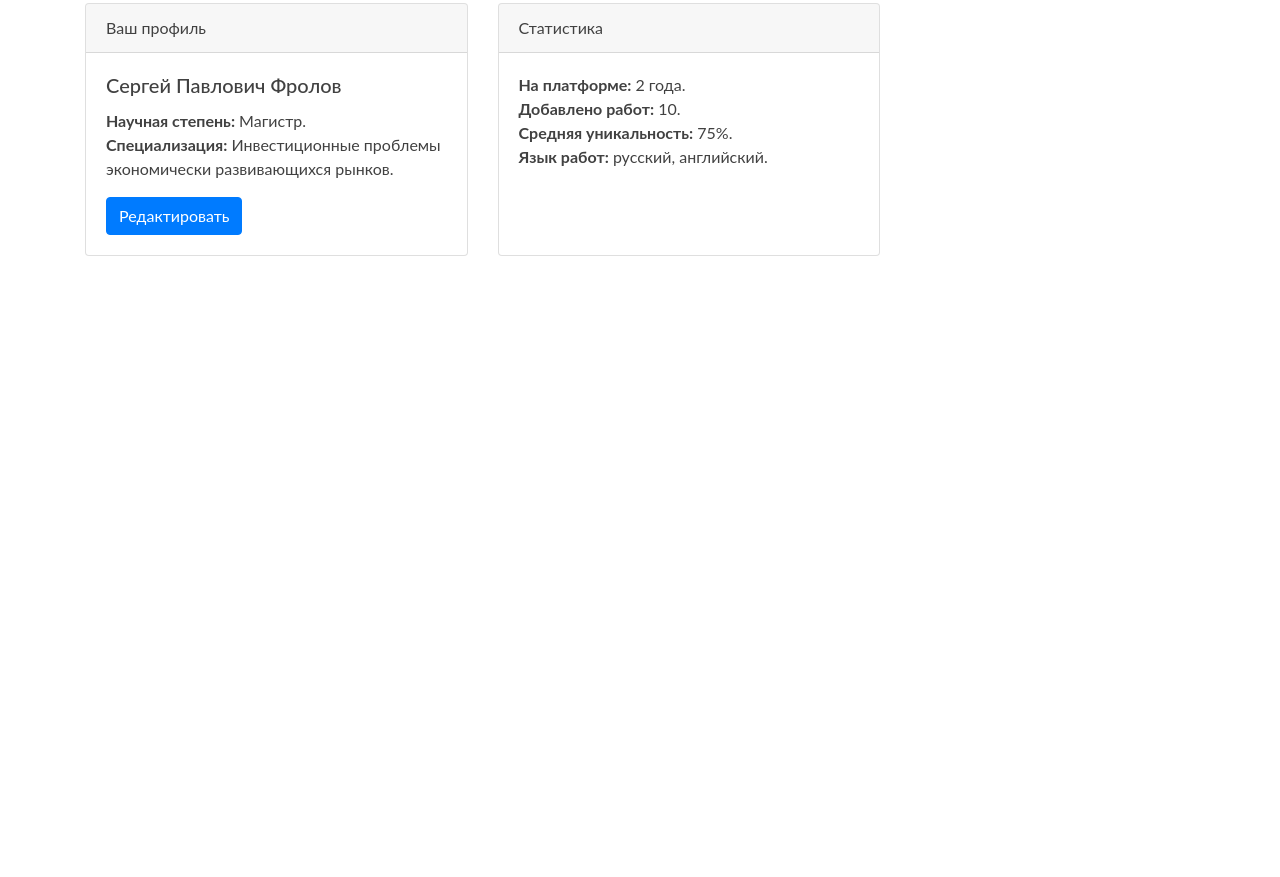
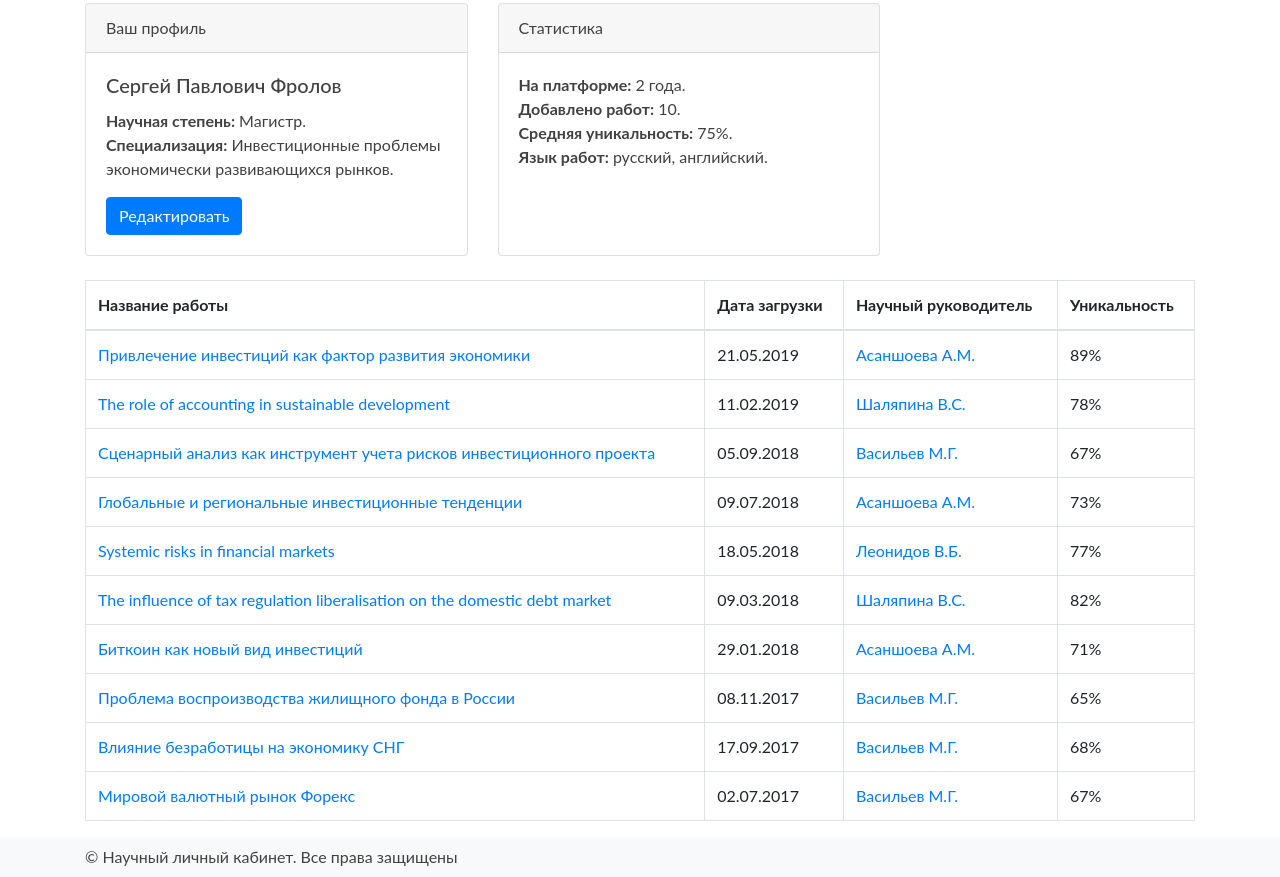
Before and after one commit to miptleha/sample-sites, a plain HTML site: page nauka/index.html in a window 1280 px wide. Shown: the part 443-1320 px from the top of the page. Before the commit the page ends 800 px from the top, so only its background shows below. Drawn offline with nearby package versions, Linux system fonts and the light colour scheme; files that its build step writes are made by us from their sources.

Commit message:
finished nlk

```diff
--- a/nauka/index.html
+++ b/nauka/index.html
@@ -97,6 +97,90 @@
         </div>
     </div>
 
+    <div class="works mt-4">
+        <div class="container">
+            <table class="table table-bordered">
+                <thead>
+                    <tr>
+                        <th scope="col">Название работы</th>
+                        <th scope="col">Дата загрузки</th>
+                        <th scope="col">Научный руководитель</th>
+                        <th scope="col">Уникальность</th>
+                    </tr>
+                </thead>
+                <tbody>
+                    <tr>
+                        <td><a href="#">Привлечение инвестиций как фактор развития экономики</a></th>
+                        <td>21.05.2019</td>
+                        <td><a href="#">Асаншоева А.М.</a></td>
+                        <td>89%</td>
+                    </tr>
+                    <tr>
+                        <td><a href="#">The role of accounting in sustainable development</a></th>
+                        <td>11.02.2019</td>
+                        <td><a href="#">Шаляпина В.С.</a></td>
+                        <td>78%</td>
+                    </tr>
+                    <tr>
+                        <td><a href="#">Сценарный анализ как инструмент учета рисков инвестиционного
+                            проекта</a></th>
+                        <td>05.09.2018</td>
+                        <td><a href="#">Васильев М.Г.</a></td>
+                        <td>67%</td>
+                    </tr>
+                    <tr>
+                        <td><a href="#">Глобальные и региональные инвестиционные тенденции</a></th>
+                        <td>09.07.2018</td>
+                        <td><a href="#">Асаншоева А.М.</a></td>
+                        <td>73%</td>
+                    </tr>
+                    <tr>
+                        <td><a href="#">Systemic risks in financial markets</a></th>
+                        <td>18.05.2018</td>
+                        <td><a href="#">Леонидов В.Б.</a></td>
+                        <td>77%</td>
+                    </tr>
+                    <tr>
+                        <td><a href="#">The influence of tax regulation liberalisation on the domestic debt market</a></th>
+                        <td>09.03.2018</td>
+                        <td><a href="#">Шаляпина В.С.</a></td>
+                        <td>82%</td>
+                    </tr>
+                    <tr>
+                        <td><a href="#">Биткоин как новый вид инвестиций</a></th>
+                        <td>29.01.2018</td>
+                        <td><a href="#">Асаншоева А.М.</a></td>
+                        <td>71%</td>
+                    </tr>
+                    <tr>
+                        <td><a href="#">Проблема воспроизводства жилищного фонда в России</a></th>
+                        <td>08.11.2017</td>
+                        <td><a href="#">Васильев М.Г.</a></td>
+                        <td>65%</td>
+                    </tr>
+                    <tr>
+                        <td><a href="#">Влияние безработицы на экономику СНГ</a></th>
+                        <td>17.09.2017</td>
+                        <td><a href="#">Васильев М.Г.</a></td>
+                        <td>68%</td>
+                    </tr>
+                    <tr>
+                        <td><a href="#">Мировой валютный рынок Форекс</a></th>
+                        <td>02.07.2017</td>
+                        <td><a href="#">Васильев М.Г.</a></td>
+                        <td>67%</td>
+                    </tr>
+                </tbody>
+            </table>
+        </div>
+    </div>
+
+    <footer class="footer p-2 bg-light">
+        <div class="container">
+            © Научный личный кабинет. Все права защищены
+        </div>
+    </footer>
+
     <script src="js/jquery-3.5.1.min.js"></script>
     <script src="js/popper.min.js"></script>
     <script src="js/bootstrap.min.js"></script>
```
Lines whose indentation alone changed are shown as unchanged.
